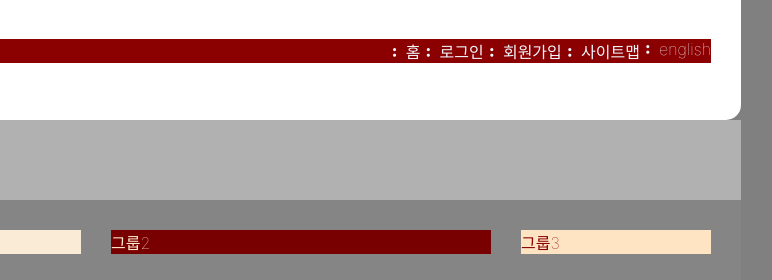
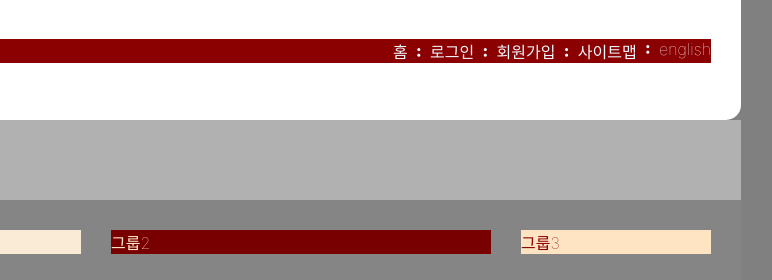
Before and after one commit to s-ja/HTML5, a website: page index.html in a window 1280 px wide. Shown: the top 280 px of the page, 369-1141 px from the left. Drawn offline with Linux system fonts and the light colour scheme; a web font is replaced by a local one.

Commit message:
fontello 작동원리 test - 복구

```diff
--- a/index.html
+++ b/index.html
@@ -34,10 +34,10 @@
             <!-- <li class="first"><a href="/">홈</a></li> -->
             <!-- <li><span aria-hidden="true">:</span><a href="/">홈</a></li> -->
             <li><a href="/">홈</a></li>
-            <li><a href="/">로그인</a></li>
-            <li><a href="/">회원가입</a></li>
-            <li><a href="/">사이트맵</a></li>
-            <li><a href="/">english</a></li>
+            <li><span class="icon-colon"></span><a href="/">로그인</a></li>
+            <li><span class="icon-colon"></span><a href="/">회원가입</a></li>
+            <li><span class="icon-colon"></span><a href="/">사이트맵</a></li>
+            <li><span class="icon-colon"></span><a href="/">english</a></li>
         </ul>
 
     </header>
--- a/styles/style.css
+++ b/styles/style.css
@@ -94,19 +94,18 @@ body {
     background-color: blueviolet;
 } */
 
-.member li::before{
+/* .member li::before{
     content: "\e800";
     font-family: "fontello";
+
     font-style: normal;
     font-weight: normal;
-    speak: never;
-
     display: inline-block;
     text-decoration: inherit;
     width: 1em;
     margin-right: .2em;
     text-align: center;
-}
+} */
 
 /* 헤더 */
 .visual{
```
